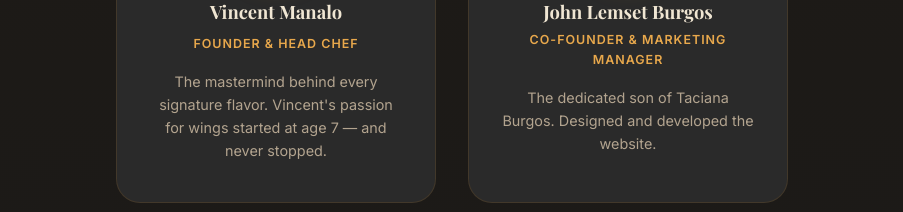
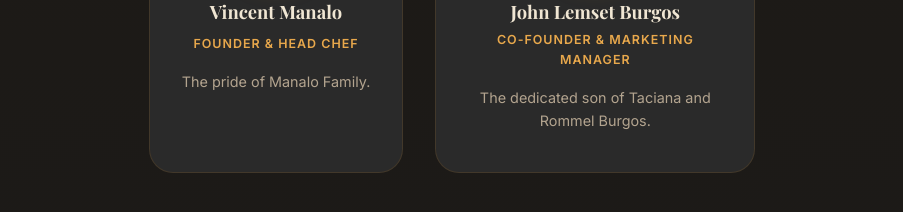
Before and after one commit to gittarackur-glitch/chickup-frontend, a React (Create React App) app: page /about in a window 1280 px wide. Shown: the part 3305-3517 px from the top of the page, without its empty margins (188-1091 px from the left). Built offline with nearby package versions, Linux system fonts and the light colour scheme; no server answers.

Commit message:
Description revision.

```diff
--- a/src/pages/About.jsx
+++ b/src/pages/About.jsx
@@ -194,8 +194,7 @@ export default function About() {
                             <h3>Vincent Manalo</h3>
                             <span className="about-team-role">Founder &amp; Head Chef</span>
                             <p>
-                                The mastermind behind every signature flavor. Vincent's
-                                passion for wings started at age 7 — and never stopped.
+                                The pride of Manalo Family.
                             </p>
                         </div>
 
@@ -206,7 +205,7 @@ export default function About() {
                             <h3>John Lemset Burgos</h3>
                             <span className="about-team-role">Co-Founder &amp; Marketing Manager</span>
                             <p>
-                                The dedicated son of Taciana Burgos. Designed and developed the website.
+                                The dedicated son of Taciana and Rommel Burgos.
                             </p>
                         </div>
                     </div>
```
